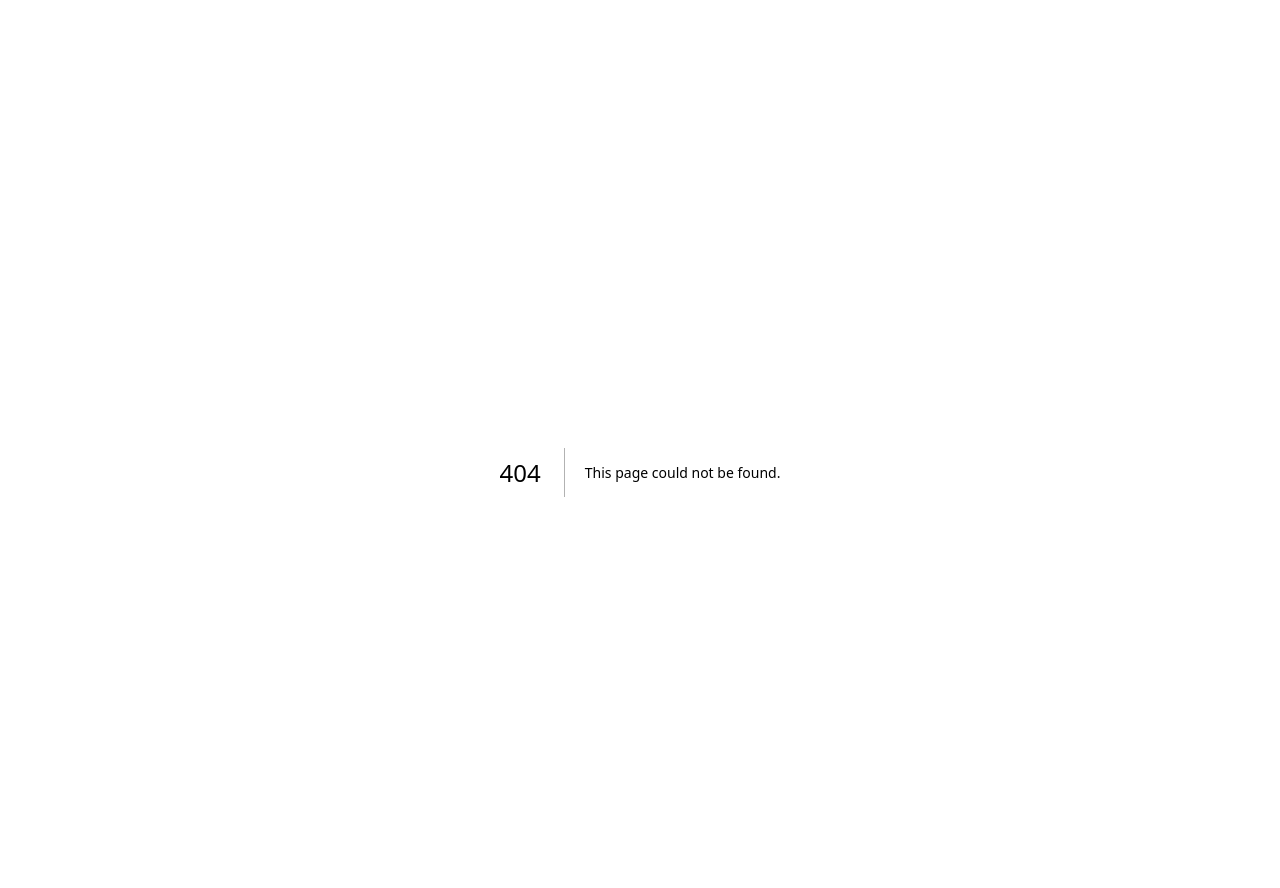
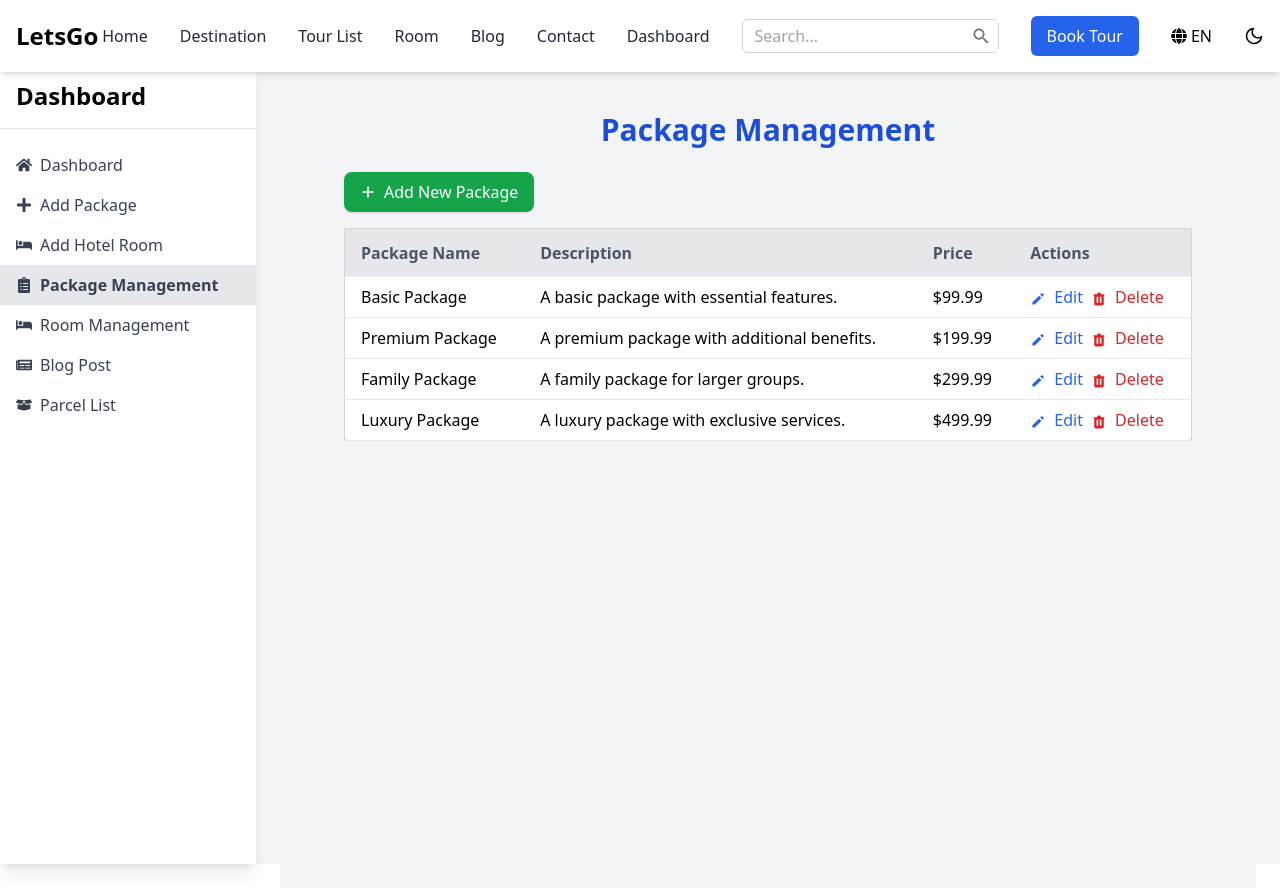
Before and after one commit to KhaledAhmed2004/letsGo, a Next.js app: page /dashboard/package-management in a window 1280 px wide. Before the commit this address had no page. Built offline with nearby package versions, Linux system fonts and the light colour scheme.

Commit message:
dashbord

```diff
--- a/src/app/(dashboard)/package-management/page.tsx
+++ b/src/app/(dashboard)/dashboard/package-management/page.tsx
@@ -1,8 +1,9 @@
 "use client";
 
 import React, { useEffect, useState } from "react";
-import { HiPencil, HiTrash, HiPlus } from "react-icons/hi"; // Import icons from react-icons
-import { useRouter } from "next/navigation"; // Use next/navigation instead of next/router
+import { HiPencil, HiTrash, HiPlus } from "react-icons/hi";
+import { useRouter } from "next/navigation";
+import toast from "react-hot-toast"; // Importing react-hot-toast for notifications
 
 interface Package {
   id: string;
@@ -16,16 +17,15 @@ const CustomModal: React.FC<{
   isOpen: boolean;
   onClose: () => void;
   title: string;
-  children: React.ReactNode; // Allows for any JSX content
+  children: React.ReactNode;
 }> = ({ isOpen, onClose, title, children }) => {
-  if (!isOpen) return null; // Don't render if not open
+  if (!isOpen) return null;
 
   return (
     <div className="fixed inset-0 bg-black bg-opacity-50 flex items-center justify-center z-50 transition-opacity duration-300">
       <div className="bg-white rounded-lg p-8 max-w-md w-full shadow-2xl transform transition-all duration-300 ease-in-out scale-100 hover:scale-105">
         <h2 className="text-3xl font-bold mb-6 text-blue-700">{title}</h2>
-        {children} {/* Render any children passed to the modal */}
-        {/* Buttons Container with Flexbox */}
+        {children}
         <div className="flex justify-between mt-6">
           <button
             className="w-full mr-2 p-2 bg-gray-300 text-black rounded-lg shadow hover:bg-gray-400 transition duration-200"
@@ -47,7 +47,7 @@ const CustomModal: React.FC<{
 
 // Package Management Page Component
 const PackageManagementPage = () => {
-  const router = useRouter(); // Initialize router for navigation
+  const router = useRouter();
   const [packages, setPackages] = useState<Package[]>([]);
   const [selectedPackage, setSelectedPackage] = useState<Package | null>(null);
   const [formData, setFormData] = useState<Package>({
@@ -56,9 +56,8 @@ const PackageManagementPage = () => {
     description: "",
     price: 0,
   });
-  const [isModalOpen, setIsModalOpen] = useState(false); // State for modal visibility
+  const [isModalOpen, setIsModalOpen] = useState(false);
 
-  // Sample package data
   const mockPackages: Package[] = [
     {
       id: "1",
@@ -87,9 +86,8 @@ const PackageManagementPage = () => {
   ];
 
   useEffect(() => {
-    // Set packages to mock data on component mount
     setPackages(mockPackages);
-  }, [mockPackages]);
+  }, []);
 
   const handleInputChange = (
     e: React.ChangeEvent<HTMLInputElement | HTMLTextAreaElement>
@@ -100,30 +98,38 @@ const PackageManagementPage = () => {
 
   const handleSubmit = async (e: React.FormEvent) => {
     e.preventDefault();
+    if (formData.price < 0) {
+      toast.error("Price cannot be negative"); // Error message for negative price
+      return;
+    }
+
     if (selectedPackage) {
-      // Update existing package
       setPackages(
-        packages.map((pkg) => (pkg.id === selectedPackage.id ? formData : pkg))
+        packages.map((pkg) =>
+          pkg.id === selectedPackage.id ? { ...formData } : pkg
+        )
       );
+      toast.success("Package updated successfully!");
     } else {
-      // Add new package
-      const newPackage = { ...formData, id: (packages.length + 1).toString() }; // Generate new ID
+      const newPackage = { ...formData, id: Date.now().toString() }; // Generate new ID using current timestamp
       setPackages([...packages, newPackage]);
+      toast.success("New package added successfully!");
     }
-    // Reset form
+
     setFormData({ id: "", name: "", description: "", price: 0 });
     setSelectedPackage(null);
-    setIsModalOpen(false); // Close modal after submission
+    setIsModalOpen(false);
   };
 
   const handleEdit = (pkg: Package) => {
     setSelectedPackage(pkg);
     setFormData(pkg);
-    setIsModalOpen(true); // Open modal for editing
+    setIsModalOpen(true);
   };
 
   const handleDelete = (id: string) => {
     setPackages(packages.filter((pkg) => pkg.id !== id));
+    toast.success("Package deleted successfully!"); // Success message on delete
   };
 
   return (
@@ -132,8 +138,6 @@ const PackageManagementPage = () => {
         <h1 className="text-3xl font-bold mb-6 text-center text-blue-700">
           Package Management
         </h1>
-
-        {/* Button to Navigate to Add Package Page */}
         <div className="mb-4 text-center">
           <button
             className="flex items-center justify-center px-4 py-2 bg-green-600 text-white rounded-lg shadow hover:bg-green-700 transition duration-200"
@@ -143,7 +147,6 @@ const PackageManagementPage = () => {
           </button>
         </div>
 
-        {/* Packages Table */}
         <div className="overflow-x-auto">
           <table className="min-w-full bg-white border border-gray-300 rounded-lg shadow">
             <thead>
@@ -183,7 +186,6 @@ const PackageManagementPage = () => {
           </table>
         </div>
 
-        {/* Custom Modal for Editing Package */}
         <CustomModal
           isOpen={isModalOpen}
           onClose={() => setIsModalOpen(false)}
@@ -216,12 +218,12 @@ const PackageManagementPage = () => {
               className="block w-full p-2 mb-4 border border-gray-300 rounded focus:outline-none focus:ring-2 focus:ring-blue-600"
               required
             />
-            {/* <button
+            <button
               type="submit"
               className="w-full p-2 bg-blue-600 text-white rounded-lg hover:bg-blue-700 transition duration-200"
             >
               Update Package
-            </button> */}
+            </button>
           </form>
         </CustomModal>
       </div>
--- a/src/app/(dashboard)/layout.tsx
+++ b/src/app/(dashboard)/layout.tsx
@@ -1,20 +1,42 @@
 "use client";
 import { useEffect, useRef, useState } from "react";
 import Link from "next/link";
+import { usePathname } from "next/navigation"; // Import usePathname
+import {
+  FaHome,
+  FaPlus,
+  FaBed,
+  FaClipboardList,
+  FaNewspaper,
+  FaBoxOpen,
+} from "react-icons/fa"; // Import icons
 import Navbar from "@/components/shared/Navbar";
 
 const DashboardLayout = ({ children }: { children: React.ReactNode }) => {
   const [isSidebarOpen, setIsSidebarOpen] = useState(false);
   const sidebarRef = useRef<HTMLDivElement>(null);
+  const pathname = usePathname(); // Get current pathname
 
   const navLinks = [
-    { name: "Dashboard", path: "dashboard" },
-    { name: "Add Package", path: "add-package" },
-    { name: "Add Hotel Room", path: "add-hotel-room" },
-    { name: "Package Management", path: "package-management" },
-    { name: "Room Management", path: "room-management" },
-    { name: "Blog Post", path: "blog-post" },
-    { name: "ParcelList", path: "parcelList" },
+    { name: "Dashboard", path: "/dashboard", icon: <FaHome /> },
+    { name: "Add Package", path: "/dashboard/add-package", icon: <FaPlus /> },
+    {
+      name: "Add Hotel Room",
+      path: "/dashboard/add-hotel-room",
+      icon: <FaBed />,
+    },
+    {
+      name: "Package Management",
+      path: "/dashboard/package-management",
+      icon: <FaClipboardList />,
+    },
+    {
+      name: "Room Management",
+      path: "/dashboard/room-management",
+      icon: <FaBed />,
+    },
+    { name: "Blog Post", path: "/dashboard/blog-post", icon: <FaNewspaper /> },
+    { name: "Parcel List", path: "/dashboard/parcelList", icon: <FaBoxOpen /> },
   ];
 
   const handleClickOutside = (event: MouseEvent) => {
@@ -36,7 +58,7 @@ const DashboardLayout = ({ children }: { children: React.ReactNode }) => {
   return (
     <div>
       <Navbar />
-      <div className="flex h-screen bg-gray-100">
+      <div className="flex h-screen bg-gray-100 mt-[64px]">
         {/* Sidebar */}
         <div
           ref={sidebarRef}
@@ -55,11 +77,15 @@ const DashboardLayout = ({ children }: { children: React.ReactNode }) => {
           </div>
           <nav className="mt-4">
             {navLinks.map((link) => (
-              <Link key={link?.name} href={link?.path} passHref>
+              <Link key={link.name} href={link.path} passHref>
                 <button
-                  className="block w-full px-4 py-2 text-left text-gray-700 hover:bg-gray-200"
+                  className={`flex items-center block w-full px-4 py-2 text-left text-gray-700 hover:bg-gray-200 ${
+                    pathname === link.path ? "bg-gray-200 font-bold" : ""
+                  }`}
                   onClick={() => setIsSidebarOpen(false)}
                 >
+                  <span className="mr-2">{link.icon}</span>{" "}
+                  {/* Display the icon */}
                   {link.name}
                 </button>
               </Link>
@@ -72,7 +98,9 @@ const DashboardLayout = ({ children }: { children: React.ReactNode }) => {
           <button
             className="flex items-center justify-center w-12 h-12 text-white bg-blue-600 rounded-full lg:hidden"
             onClick={() => setIsSidebarOpen(true)}
-          ></button>
+          >
+            <span className="text-2xl">&#9776;</span> {/* Hamburger icon */}
+          </button>
           <main className="flex-1 overflow-y-auto">{children}</main>
         </div>
       </div>
--- a/src/app/layout.tsx
+++ b/src/app/layout.tsx
@@ -32,7 +32,7 @@ export default function RootLayout({
       >
         <StoreProvider>
           <Toaster />
-          <div className="mt-[72px]">{children}</div>
+          <div>{children}</div>
         </StoreProvider>
       </body>
     </html>
--- a/src/components/shared/Navbar.tsx
+++ b/src/components/shared/Navbar.tsx
@@ -105,7 +105,7 @@ const Navbar = () => {
             Contact
           </Link>
           <Link
-            href="/package-management"
+            href="dashboard/package-management"
             className={`${
               isActive("/package-management")
                 ? "bg-blue-600 dark:bg-gray-700 text-white px-4 py-2 rounded-md font-bold"
```
Also changed, not shown: src/app/(dashboard)/dashboard/add-hotel-room/page.tsx (renamed from src/app/(dashboard)/add-hotel-room/page.tsx), src/app/(dashboard)/dashboard/add-package/page.tsx (renamed from src/app/(dashboard)/add-package/page.tsx), src/app/(dashboard)/dashboard/blog-post/page.tsx (renamed from src/app/(dashboard)/blog-post/page.tsx), src/app/(dashboard)/dashboard/parcelList/page.tsx (renamed from src/app/(dashboard)/parcelList/page.tsx), src/app/(dashboard)/dashboard/room-management/page.tsx (renamed from src/app/(dashboard)/room-management/page.tsx).
